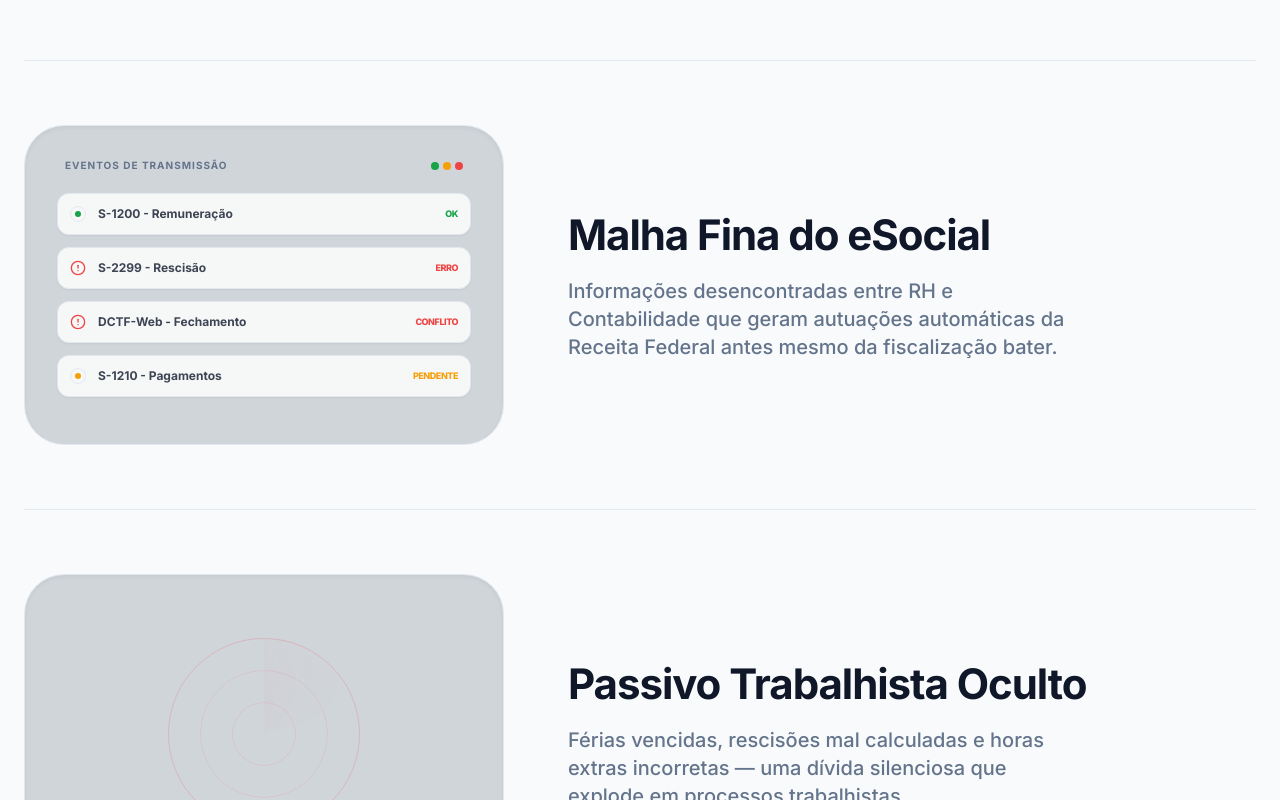
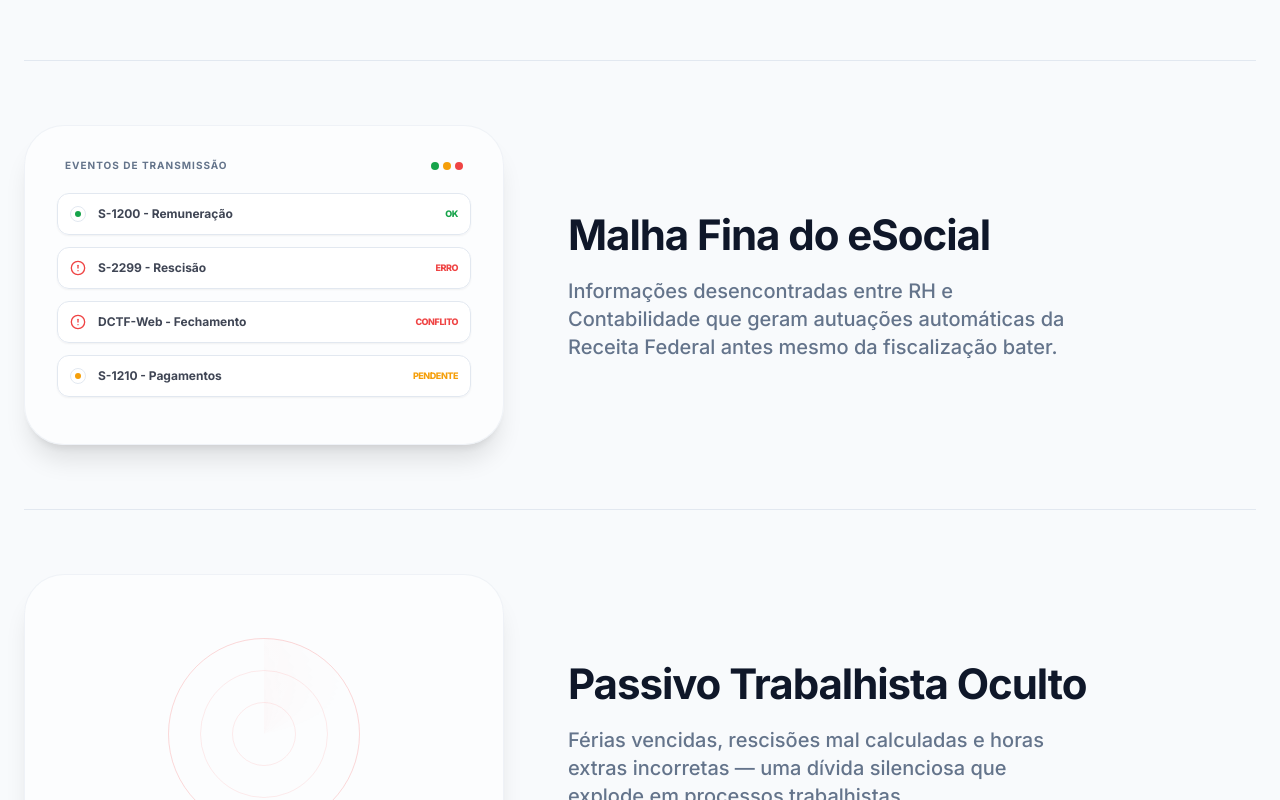
Before and after one commit to yoalek/AXIS-LP, a React (Vite) app: page / in a window 1280 px wide. Shown: the part 1420-2220 px from the top of the page. Built offline with nearby package versions, Linux system fonts and the light colour scheme.

Commit message:
fix(pain-section): removed ugly gray background from cards

```diff
--- a/components/PainSection.tsx
+++ b/components/PainSection.tsx
@@ -59,7 +59,7 @@ const MagicHeading: React.FC<{ text: string }> = ({ text }) => {
 
 const PainCard: React.FC<{ title: string; desc: string; children: React.ReactNode }> = ({ title, desc, children }) => (
   <div className="flex flex-col md:flex-row items-center gap-8 md:gap-16 py-16 border-t border-border group transition-all duration-500">
-    <div className="w-full md:w-[480px] h-[320px] bg-secondary/20 rounded-[2.5rem] flex items-center justify-center p-8 overflow-hidden relative border border-border group-hover:bg-secondary/40 transition-all duration-500 shadow-inner">
+    <div className="w-full md:w-[480px] h-[320px] bg-card/60 dark:bg-slate-950/60 backdrop-blur-md rounded-[2.5rem] flex items-center justify-center p-8 overflow-hidden relative border border-border/50 dark:border-white/10 group-hover:border-primary/30 transition-all duration-500 shadow-xl dark:shadow-2xl">
       {children}
     </div>
     <div className="flex-1 text-center md:text-left">
```
